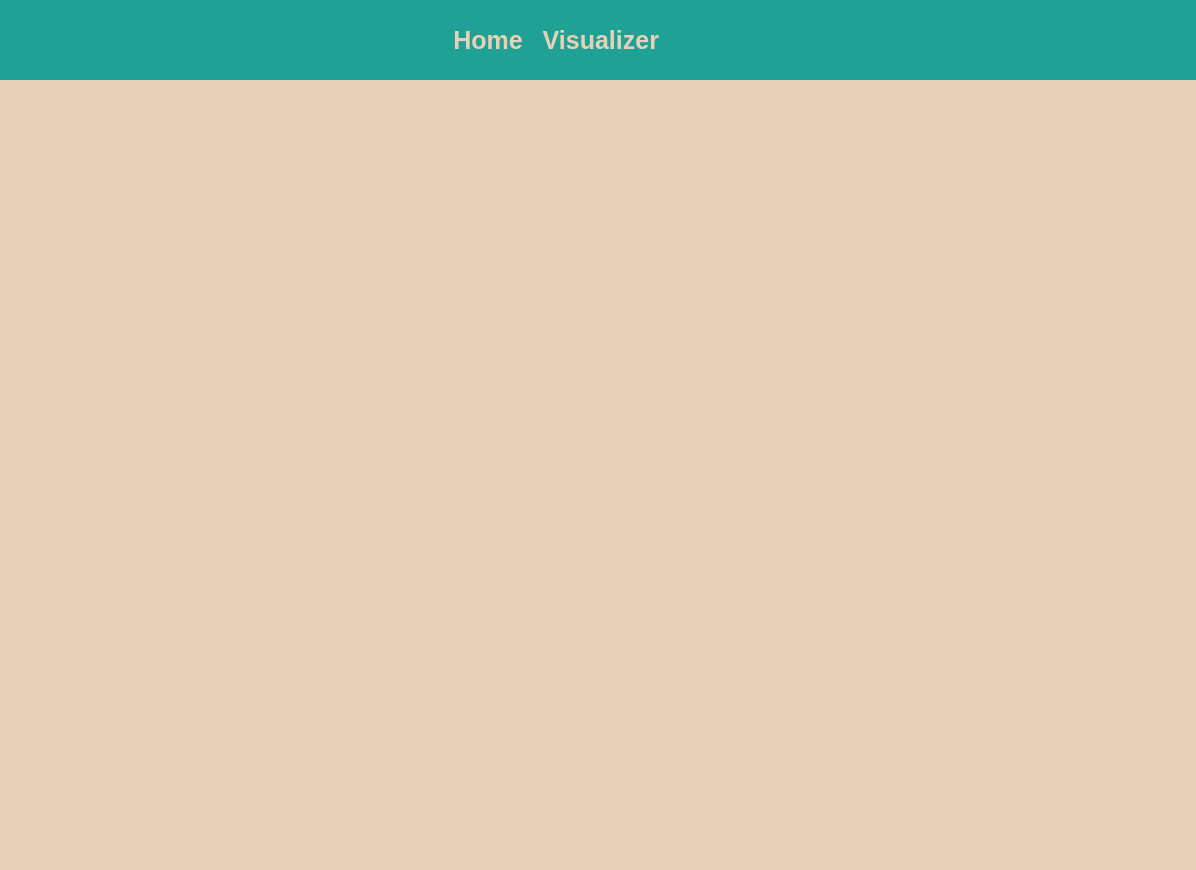
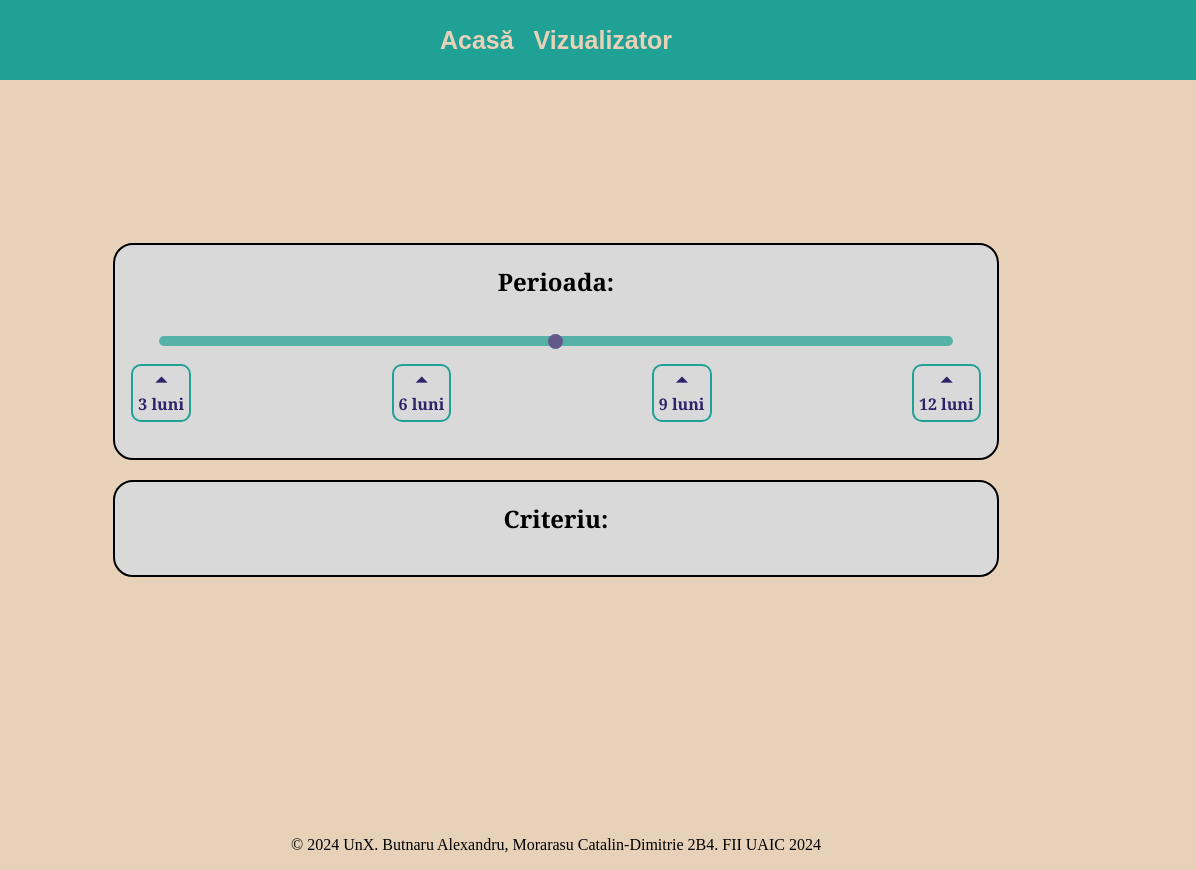
Before and after one commit to Roice32/WebTechnologiesProject, a plain HTML site: page visualizer.html in a window 1280 px wide. Shown: the full height of the page, 84-1280 px from the left. Before the commit the page ends 800 px from the top, so only its background shows below. Drawn offline with Linux system fonts and the light colour scheme.

Commit message:
Implemented time period slider

```diff
--- a/styles/visualizer.css
+++ b/styles/visualizer.css
@@ -0,0 +1,82 @@
+.optionsSection {
+    font-family: Georgia, 'Times New Roman', Times, serif;
+    display: flex;
+    flex-direction: column;
+    align-items: center;
+    justify-content: center;
+    margin-top: auto;
+    padding: 10px;
+    min-height: 100vh;
+}
+
+.optionSelector {
+    width: 70%;
+    display: flex;
+    flex-direction: column;
+    align-items: center;
+    justify-content: center;
+    background-color: rgb(217, 217, 217);
+    border: 2px solid black;
+    border-radius: 20px;
+    padding-bottom: 20px;
+    margin: 10px;
+}
+
+.timePeriodSliderDiv {
+    display: flex;
+    flex-direction: column;
+    align-items: center;
+    justify-content: center;
+    width: 90%;
+    gap: 1rem;
+    padding: 1rem;
+}
+
+.timePeriodSlider {
+    appearance: none;
+    width: 100%;
+    height: 10px;
+    border-radius: 5px;
+    background: rgb(32, 161, 149);
+    outline: none;
+    opacity: 0.7;
+    transition: opacity .2s;
+}
+
+.timePeriodSlider::-webkit-slider-thumb {
+    -webkit-appearance: none;
+    appearance: none;
+    width: 15px;
+    height: 15px;
+    border-radius: 50%;
+    background-color: rgb(45, 35, 104, 1);
+    cursor: pointer;
+    transition: 0.2s ease-in-out;
+}
+
+.timePeriodSlider::-webkit-slider-thumb:hover {
+    width: 25px;
+    height: 25px;
+    background-color: rgb(32, 161, 149);
+    box-shadow: 0px 0px 0px 8px rgb(45, 35, 104);
+    transition: 0.2s ease-in-out;
+}
+
+#monthsLabels {
+    list-style-type: none;
+    display: flex;
+    flex-direction: row;
+    align-items: center;
+    justify-content: space-between;
+    min-width: 107%;
+    margin: 0;
+    padding: 0;
+}
+
+#monthsLabels li {
+    padding: 5px;
+    font-weight: 600;
+    border: 2px solid rgb(32, 161, 149);
+    border-radius: 10px;
+    color: rgb(45, 35, 104);
+}
--- a/visualizer.html
+++ b/visualizer.html
@@ -1,26 +1,71 @@
 <!DOCTYPE html>
-<html lang="en">
+<html lang="ro">
     <head>
         <meta charset="utf-8">
-        <title>UnX - Visualizer</title>
         <link rel="stylesheet" href="styles/shared.css">
         <link rel="stylesheet" href="styles/visualizer.css">
+        <link rel="icon" type="image/png" href="images/UnXNoBG.png">
+        <title>UnX - Vizualizator</title>
     </head>
-    <body>
-        <header>
+        <body>
+            <header>
             <div class="navBar">
                 <img class="logo" src="images/UnxNoBG.png" alt="Logo">
                 <ul>
-                    <li><a class="button" href="index.html">Home</a></li>
-                    <li><a class="button" href="visualizer.html">Visualizer</a></li>
+                    <li><a class="button" href="index.html">Acasă</a></li>
+                    <li><a class="button" href="visualizer.html">Vizualizator</a></li>
                 </ul>
-        </div>
+            </div>
         </header>
         <main>
+            <div class="optionsSection">
+                <div class="optionSelector">
+                    <h2>Perioada:</h2>
+                    <div class="timePeriodSliderDiv">
+                        <input type="range" min="0" max="100" value="50" class="timePeriodSlider" id="timePeriod">
+                        <script>
+                            document.getElementById("timePeriod").addEventListener("mouseup", function() {
+                                snapSlider();
+                            });
 
+                            document.getElementById("timePeriod").addEventListener("touchend", function() {
+                                snapSlider();
+                            });
+
+                            function snapSlider() {
+                                var slider = document.getElementById("timePeriod");
+                                var value = parseInt(slider.value);
+                                var snapValue = Math.round(value / 33.33) * 33.33;
+                                slider.value = snapValue;
+                            }
+                        </script>
+                        <ul id="monthsLabels">
+                            <li>
+                                🞁<br>
+                                3 luni
+                            </li>
+                            <li>
+                                🞁<br>
+                                6 luni
+                            </li>
+                            <li>
+                                🞁<br>
+                                9 luni
+                            </li>
+                            <li>
+                                🞁<br>
+                                12 luni
+                            </li>
+                        </ul>
+                    </div>
+                </div>
+                <div class="optionSelector">
+                    <h2>Criteriu:</h2>
+                </div>
+            </div>
         </main>
         <footer>
-
+            <p>&copy; 2024 UnX. Butnaru Alexandru, Morarasu Catalin-Dimitrie 2B4. FII UAIC 2024</p>
         </footer>
     </body>
 </html>
```
Also changed, not shown: index.html (+2 -1 lines).
